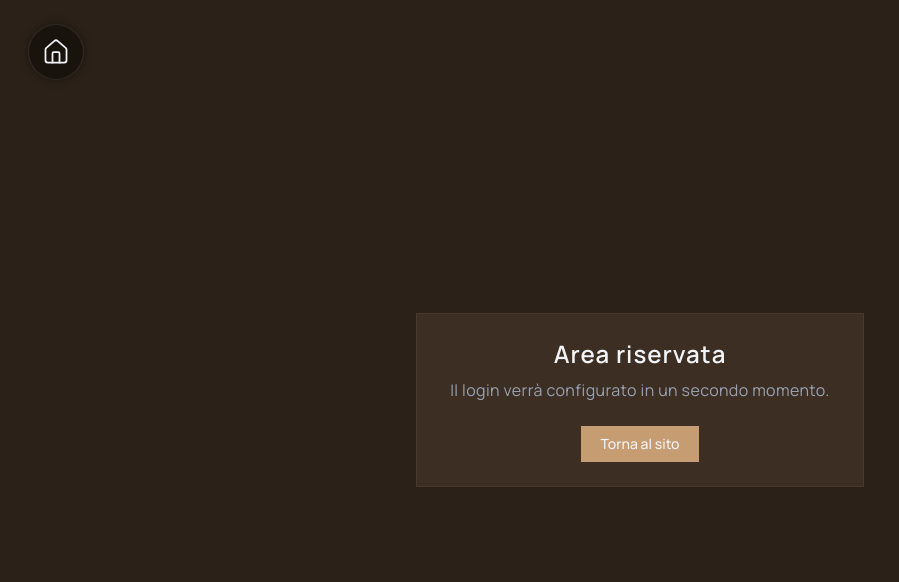
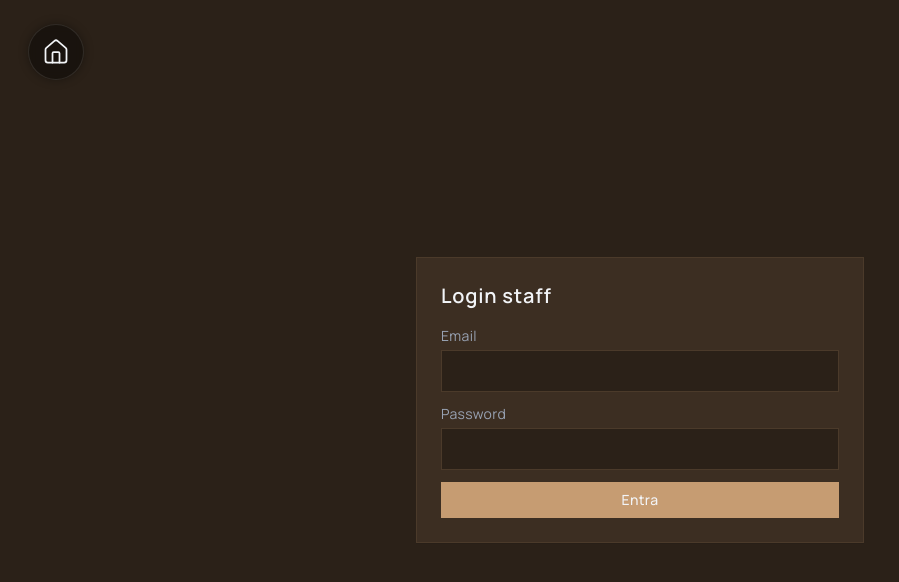
Before and after one commit to Beatrice-Errico/centro-estetico, a Next.js app: page /login in a window 1280 px wide. Shown: the top 582 px of the page, without its empty margins (0-899 px from the left). Built offline with nearby package versions, Linux system fonts and the light colour scheme; no server answers.

Commit message:
Restore Supabase login page

```diff
--- a/src/app/login/page.tsx
+++ b/src/app/login/page.tsx
@@ -1,23 +1,158 @@
 'use client'
 
-import Link from 'next/link'
+import { useEffect, useState } from 'react'
+import { useRouter, useSearchParams } from 'next/navigation'
+import { createClient } from '../../lib/supabaseClient'
 
 export const dynamic = 'force-dynamic'
 
 export default function LoginPage() {
+  const supabase = createClient()
+  const router = useRouter()
+  const qp = useSearchParams()
+
+  const [email, setEmail] = useState('')
+  const [password, setPassword] = useState('')
+  const [loading, setLoading] = useState(false)
+  const [error, setError] = useState<string | null>(null)
+
+  const [mounted, setMounted] = useState(false)
+  const [alreadyLogged, setAlreadyLogged] = useState(false)
+  const [userEmail, setUserEmail] = useState<string | null>(null)
+  const [isStaff, setIsStaff] = useState<boolean | null>(null)
+
+  // Controllo sessione esistente
+  useEffect(() => {
+    setMounted(true)
+    ;(async () => {
+      const {
+        data: { user },
+      } = await supabase.auth.getUser()
+
+      if (user) {
+        setAlreadyLogged(true)
+        setUserEmail(user.email ?? null)
+
+        // opzionale: controllo ruolo in profiles
+        const { data: profile } = await supabase
+          .from('profiles')
+          .select('role')
+          .eq('id', user.id)
+          .maybeSingle()
+
+        // se non usi davvero profiles, consideriamo ok di default
+        setIsStaff(profile?.role === 'staff' || !profile)
+      }
+    })()
+  }, [supabase])
+
+  async function onSubmit(e: React.FormEvent) {
+    e.preventDefault()
+    setError(null)
+    setLoading(true)
+
+    const { error } = await supabase.auth.signInWithPassword({ email, password })
+    setLoading(false)
+
+    if (error) {
+      setError(error.message)
+      return
+    }
+
+    // destinazione dopo login (?next=/admin/agenda altrimenti default)
+    const next = qp.get('next') || '/admin/services'
+    router.replace(next)
+  }
+
+  function handleGoAdmin() {
+    const next = qp.get('next') || '/admin'
+    router.replace(next)
+  }
+
+  async function handleLogout() {
+    await supabase.auth.signOut()
+    setAlreadyLogged(false)
+    setUserEmail(null)
+    setIsStaff(null)
+  }
+
+  if (!mounted) return null
+
+  // UI se sei già loggato
+  if (alreadyLogged) {
+    return (
+      <div className="min-h-screen flex items-center justify-center bg-night-900">
+        <div className="card max-w-md w-full">
+          <h1 className="text-xl font-semibold mb-2 text-silver-100">Sei già autenticato</h1>
+          <p className="text-sm text-silver-300 mb-4">
+            {userEmail ? (
+              <>
+                Accesso come <strong>{userEmail}</strong>.
+              </>
+            ) : (
+              'Accesso attivo.'
+            )}
+          </p>
+
+          <div className="flex flex-wrap gap-2 items-center">
+            {isStaff !== false && (
+              <button className="btn" onClick={handleGoAdmin}>
+                Vai all’area admin
+              </button>
+            )}
+
+            {isStaff === false && (
+              <p className="text-sm text-red-400">
+                Il tuo account non ha i permessi staff.
+              </p>
+            )}
+
+            <button className="btn-ghost" onClick={handleLogout}>
+              Esci
+            </button>
+          </div>
+        </div>
+      </div>
+    )
+  }
+
+  // Form login standard
   return (
     <div className="min-h-screen flex items-center justify-center bg-night-900">
-      <div className="card max-w-md w-full text-center">
-        <h1 className="text-2xl font-semibold text-silver-100">
-          Area riservata
-        </h1>
-        <p className="mt-2 text-silver-400">
-          Il login verrà configurato in un secondo momento.
-        </p>
+      <div className="card max-w-md w-full">
+        <h1 className="text-xl font-semibold mb-4 text-silver-100">Login staff</h1>
 
-        <Link href="/" className="btn mt-6">
-          Torna al sito
-        </Link>
+        <form onSubmit={onSubmit} className="space-y-3">
+          <div>
+            <label className="label">Email</label>
+            <input
+              className="input"
+              type="email"
+              value={email}
+              onChange={(e) => setEmail(e.target.value)}
+              autoComplete="username"
+              required
+            />
+          </div>
+
+          <div>
+            <label className="label">Password</label>
+            <input
+              className="input"
+              type="password"
+              value={password}
+              onChange={(e) => setPassword(e.target.value)}
+              autoComplete="current-password"
+              required
+            />
+          </div>
+
+          {error && <p className="text-sm text-red-500">{error}</p>}
+
+          <button className="btn w-full" type="submit" disabled={loading}>
+            {loading ? 'Accesso…' : 'Entra'}
+          </button>
+        </form>
       </div>
     </div>
   )
```
